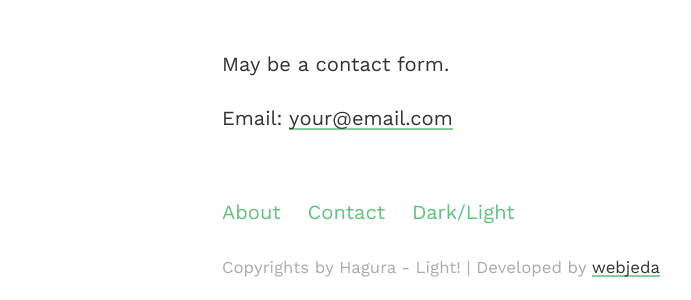
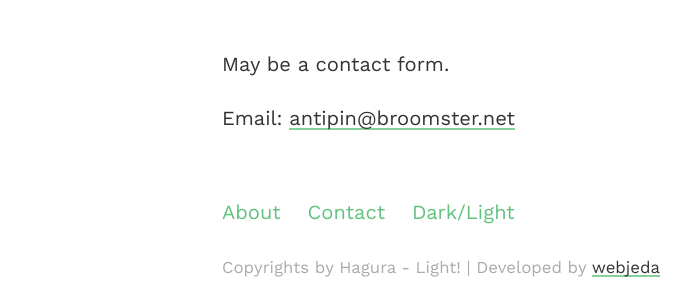
Before and after one commit to evgeniyantipin/evgeniyantipin.github.io, a Jekyll site: the page built from contact.md, in a window 1280 px wide. Shown: the part 177-477 px from the top of the page, without its empty margins (18-709 px from the left). Built offline with Jekyll 4.4.1, drawn with Linux system fonts in a browser that asks for light colours.

Commit message:
changed email

```diff
--- a/_config.yml
+++ b/_config.yml
@@ -2,7 +2,7 @@
 
 title: Hagura - Light!
 #baseurl: /hagura # name of the repository
-email: your@email.com
+email: antipin@broomster.net
 
 
 
```
